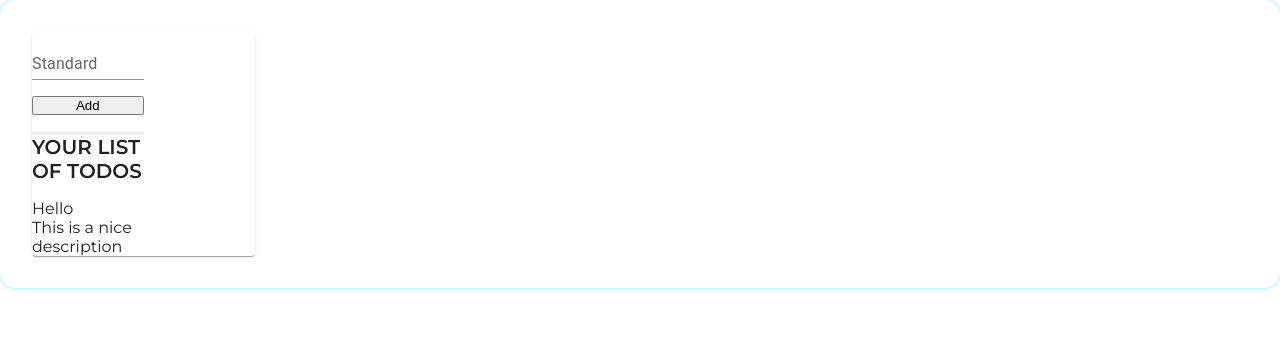
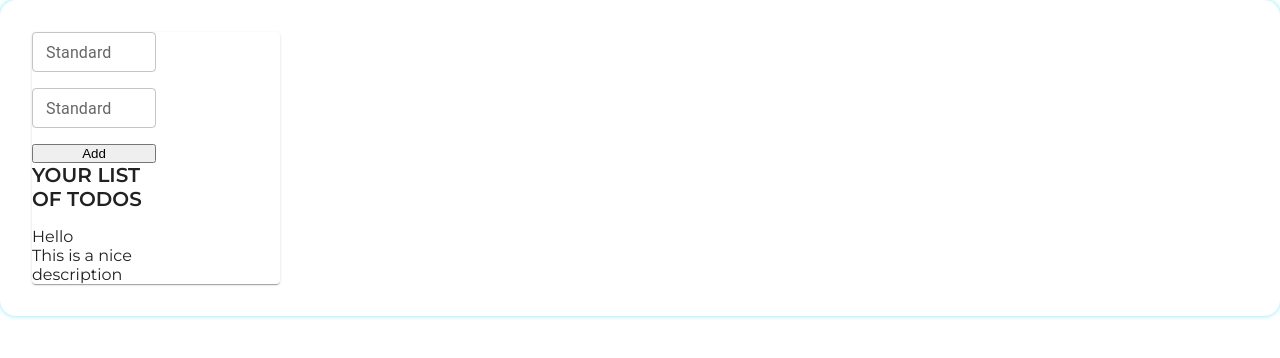
Before and after one commit to oliverpa-dev/todo-app, a React (Create React App) app: page / in a window 1280 px wide. Shown: the top 358 px of the page. Built offline with nearby package versions, Linux system fonts and the light colour scheme.

Commit message:
Add: functionality to the text field

```diff
--- a/src/components/todo-items/TodoItems.tsx
+++ b/src/components/todo-items/TodoItems.tsx
@@ -37,14 +37,29 @@ export const TodoItems: React.FC = () => {
 
   return (
     <div className="todo-items">
-      <TextField id="standard-basic" label="Standard" variant="standard" />
+      <TextField
+        type="text"
+        id="standard-basic"
+        size="small"
+        label="Standard"
+        variant="outlined"
+        value={firstValue}
+        onChange={(e: React.ChangeEvent<HTMLInputElement>) =>
+          handleFirstVal(e.target.value)
+        }
+      />
+      <TextField
+        type="text"
+        value={secondValue}
+        id="standard-basic"
+        size="small"
+        label="Standard"
+        variant="outlined"
+        onChange={(e: React.ChangeEvent<HTMLInputElement>) =>
+          handleSecondVal(e.target.value)
+        }
+      />
       <button onClick={() => dispatch(addItem(initialValue))}>Add</button>
-      <button
-        onClick={() => {
-          handleFirstVal(firstValue);
-          handleSecondVal(secondValue);
-        }}
-      ></button>
     </div>
   );
 };
```
